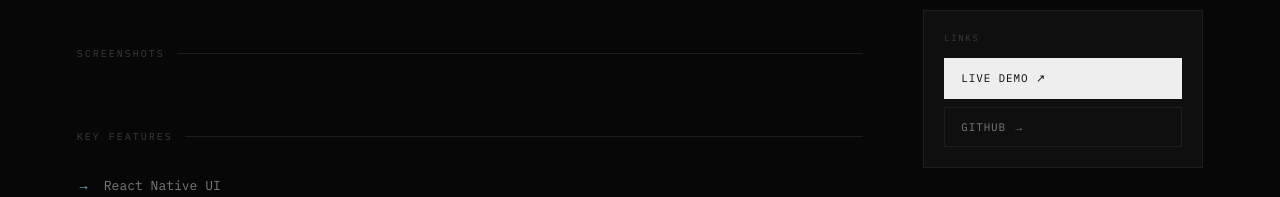
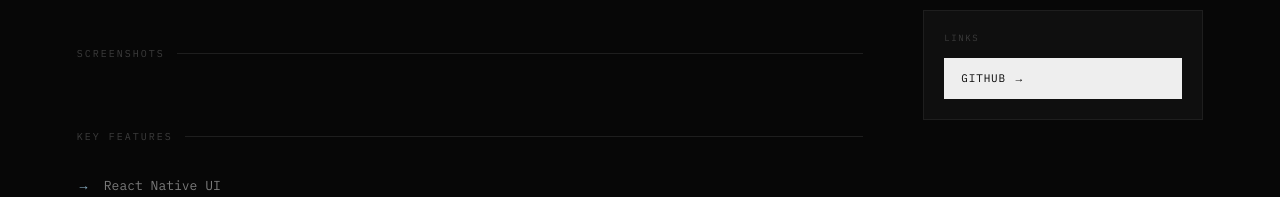
Before and after one commit to harithsenura/P, a Next.js app: page / in a window 1280 px wide. Both pictures are taken after a click on the button 259 px from the left and 1967 px from the top of the page. Shown: the part 1914-2111 px from the top of the page. Built offline with nearby package versions, Linux system fonts and the light colour scheme.

Commit message:
aded Fzone project

```diff
--- a/src/components/ProjectDetail.tsx
+++ b/src/components/ProjectDetail.tsx
@@ -101,8 +101,17 @@ export default function ProjectDetail({ project, onClose }: ProjectDetailProps)
                     <a href="#" className="pd-lnk pri" onClick={handleAppStoreClick}>Download on App Store</a>
                   ) : (
                     <>
-                      <a href={project.links.live} className="pd-lnk pri" target="_blank" rel="noreferrer">Live Demo ↗</a>
-                      <a href={project.links.github} className="pd-lnk" target="_blank" rel="noreferrer">GitHub →</a>
+                      {project.links.live !== '#' && (
+                        <a href={project.links.live} className="pd-lnk pri" target="_blank" rel="noreferrer">Live Demo ↗</a>
+                      )}
+                      <a
+                        href={project.links.github}
+                        className={`pd-lnk ${project.links.live === '#' ? 'pri' : ''}`}
+                        target="_blank"
+                        rel="noreferrer"
+                      >
+                        GitHub →
+                      </a>
                     </>
                   )}
                 </div>
@@ -127,8 +136,17 @@ export default function ProjectDetail({ project, onClose }: ProjectDetailProps)
                   <a href="#" className="pd-lnk pri" onClick={handleAppStoreClick}>Download on App Store</a>
                 ) : (
                   <>
-                    <a href={project.links.live} className="pd-lnk pri" target="_blank" rel="noreferrer">Live Demo ↗</a>
-                    <a href={project.links.github} className="pd-lnk" target="_blank" rel="noreferrer">GitHub →</a>
+                    {project.links.live !== '#' && (
+                      <a href={project.links.live} className="pd-lnk pri" target="_blank" rel="noreferrer">Live Demo ↗</a>
+                    )}
+                    <a
+                      href={project.links.github}
+                      className={`pd-lnk ${project.links.live === '#' ? 'pri' : ''}`}
+                      target="_blank"
+                      rel="noreferrer"
+                    >
+                      GitHub →
+                    </a>
                   </>
                 )}
               </div></div>
```
